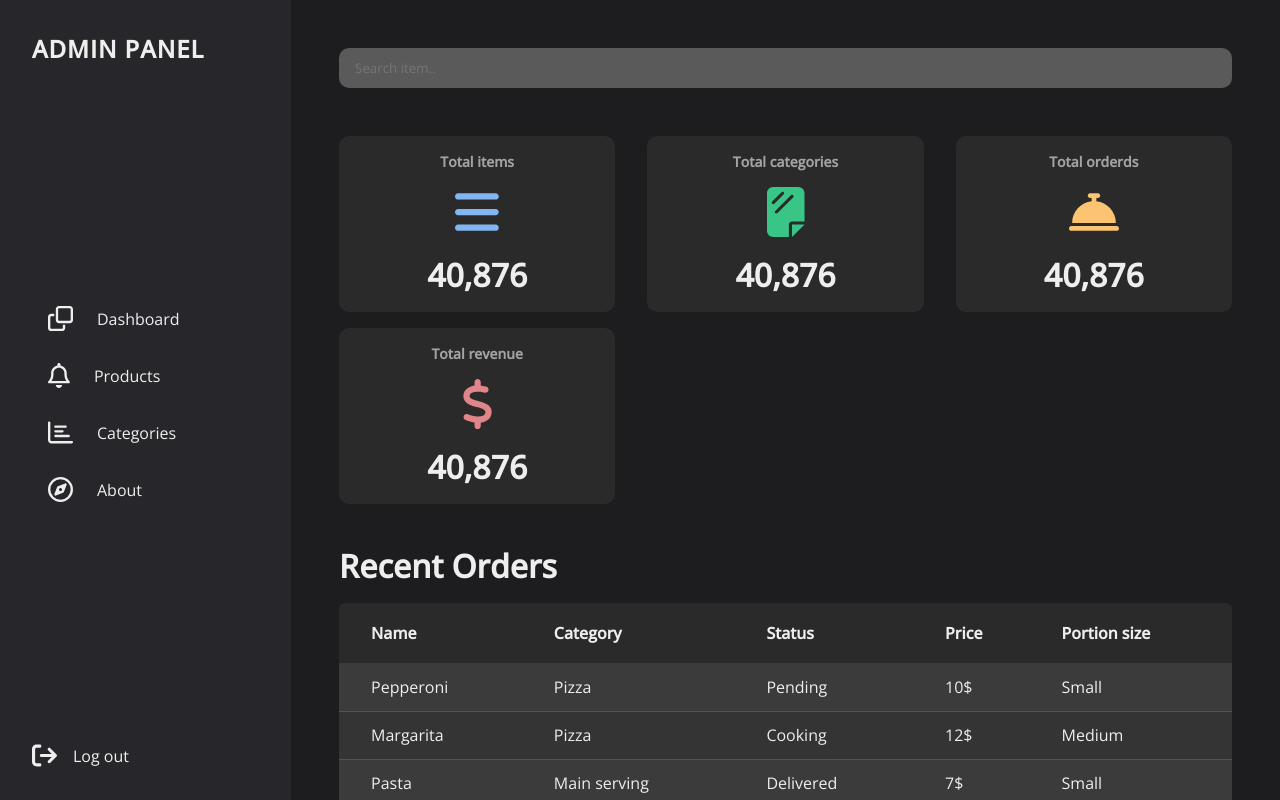
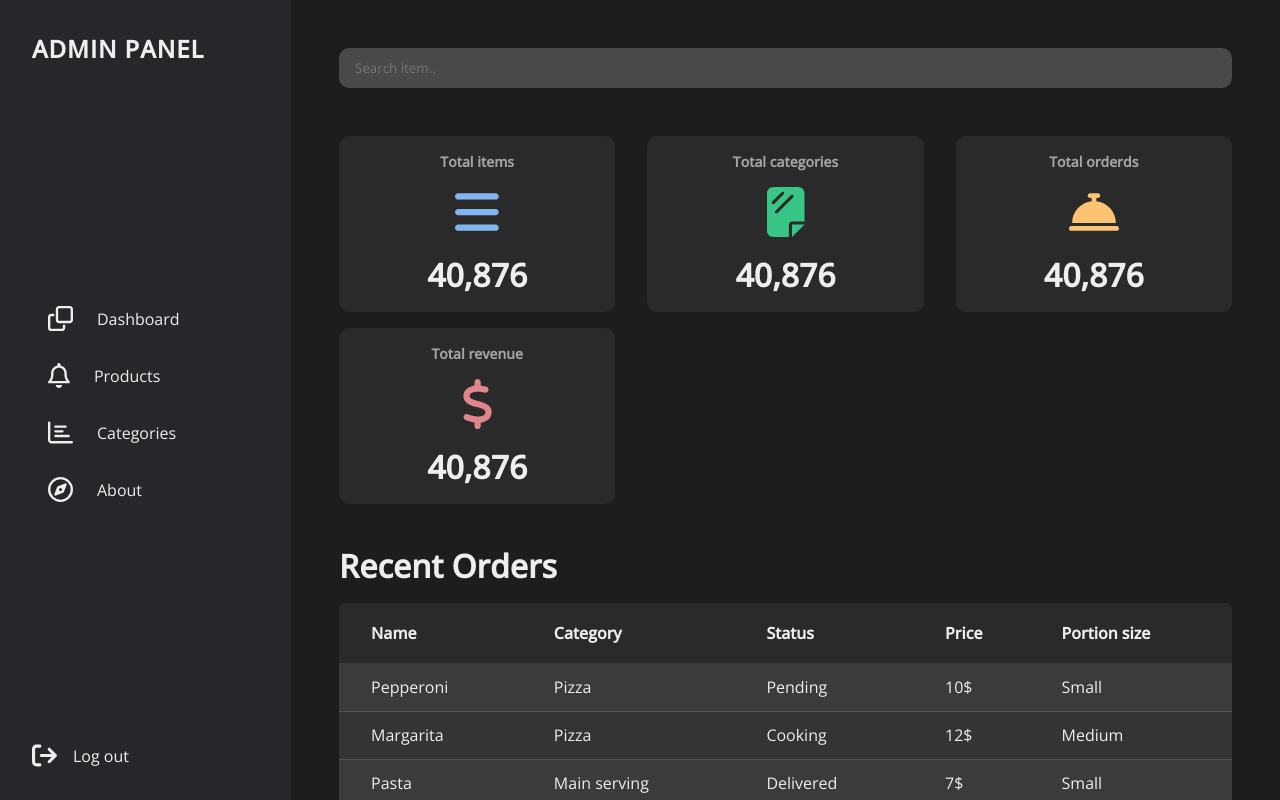
Before and after one commit to danlleo/Pizza-Store-with-Admin-Panel, a React (Create React App) app in the folder clients/admin-panel/: page / in a window 1280 px wide. Shown: the top 800 px of the page. Built offline with nearby package versions, Linux system fonts and the light colour scheme.

Commit message:
Input color

```diff
--- a/clients/admin-panel/src/pages/home/Home.css
+++ b/clients/admin-panel/src/pages/home/Home.css
@@ -22,7 +22,7 @@
   outline: none;
   border-radius: 10px;
   border: none;
-  background: #5a5a5a;
+  background: #494949;
   color: hsla(0,0%,100%,.87);
 }
 
```
